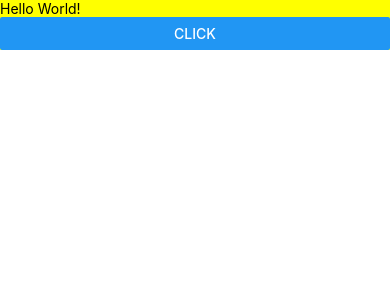
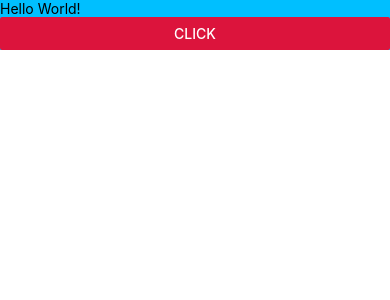
Before and after one commit to seymanurks/firstReactNativeApp, a React Native app: screen / in a window 390 px wide. Shown: the top 300 px of the page. Built offline with nearby package versions, Linux system fonts and the light colour scheme.

Commit message:
added color

```diff
--- a/App.tsx
+++ b/App.tsx
@@ -9,11 +9,12 @@ const App = () => {
 
   return(
     <SafeAreaView>
-      <View style= {{backgroundColor: "yellow"}}>
+      <View style= {{backgroundColor: "deepskyblue"}}>
          <Text>Hello World!</Text>
          <Button
           title="Click"
-          onPress={clickButton}>
+          onPress={clickButton}
+          color = "crimson">
          </Button>
        </View>
     </SafeAreaView>
```
